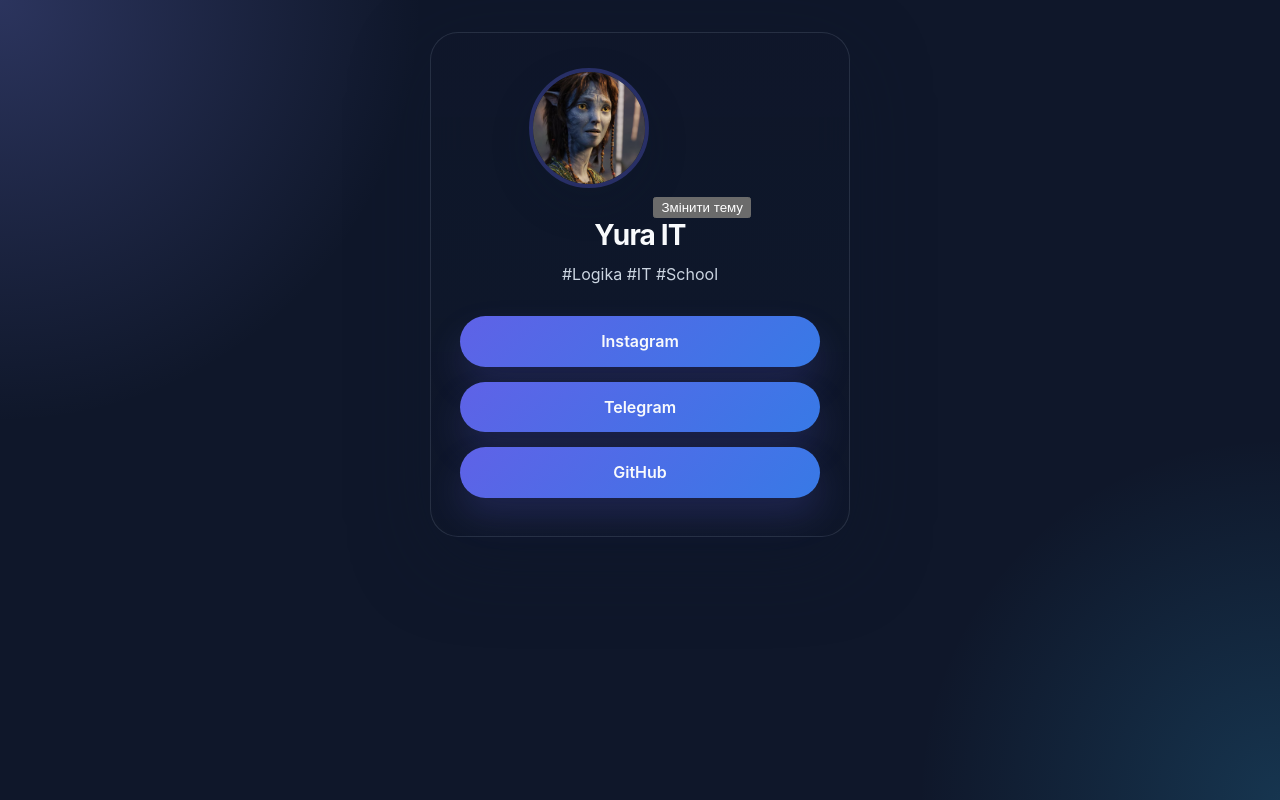
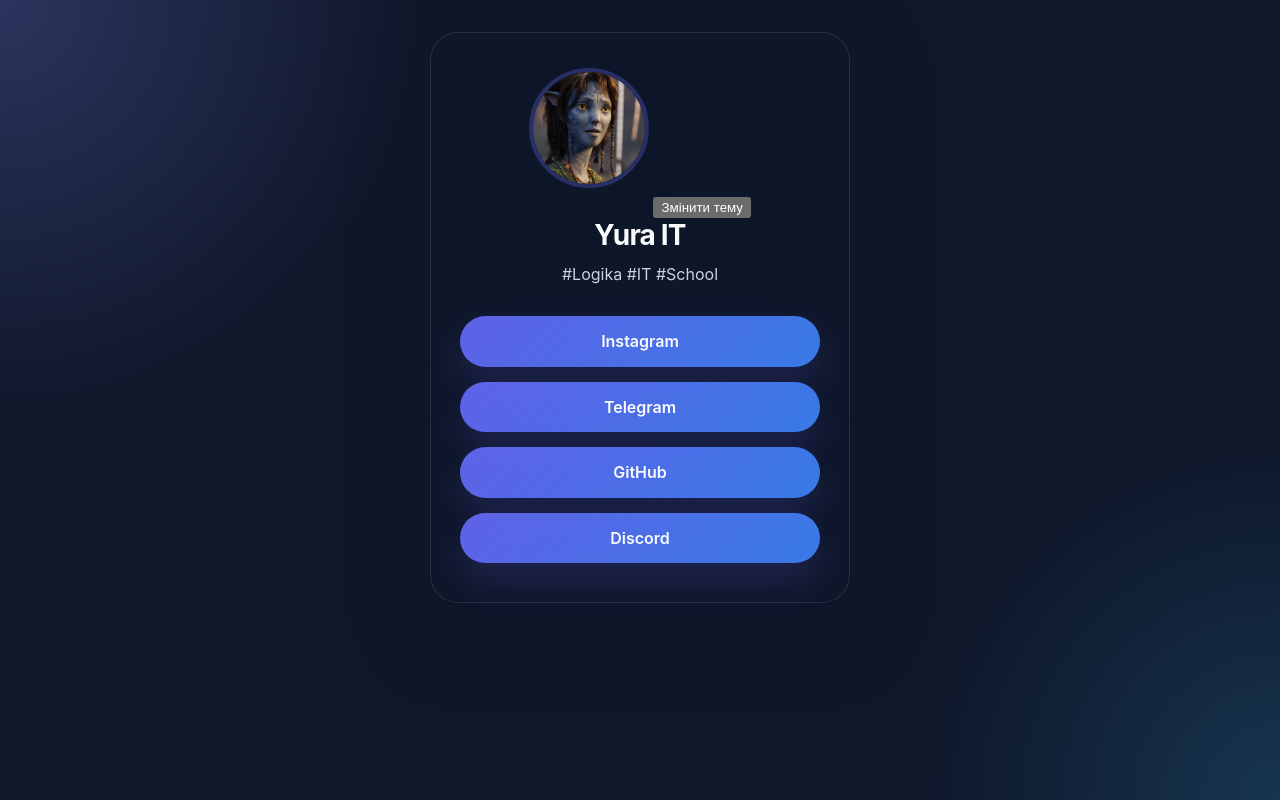
Before and after one commit to Demorrone/LinkHub, a plain HTML site: page index.html in a window 1280 px wide. Drawn offline with Linux system fonts and the light colour scheme.

Commit message:
new massenger

```diff
--- a/index.html
+++ b/index.html
@@ -3,7 +3,7 @@
   <head>
     <meta charset="UTF-8" />
     <meta name="viewport" content="width=device-width, initial-scale=1.0" />
-    <title>LinkHub: Yana</title>
+    <title>LinkHub: Yura</title>
     <link rel="stylesheet" href="style.css" />
   </head>
   <body>
@@ -16,6 +16,7 @@
         <a href="https://www.instagram.com/" class="btn">Instagram</a>
         <a href="https://web.telegram.org/" class="btn">Telegram</a>
         <a href="https://github.com/" class="btn">GitHub</a>
+        <a href="https://discord.com/" class="btn">Discord</a>
       </div>
     </div>
     <script src="script.js"></script>
```
